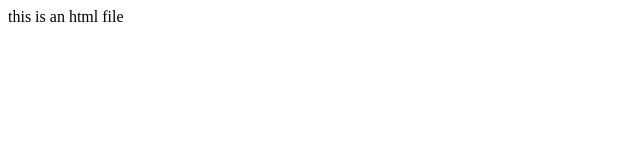
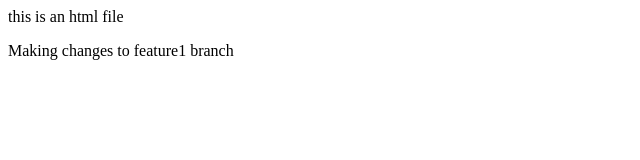
Before and after one commit to bhattmegha/localrepo, a plain HTML site: page index.html in a window 1280 px wide. Shown: the whole page, without its empty margins (0-640 px from the left). Drawn offline with Linux system fonts and the light colour scheme.

Commit message:
changes for feature1 branch this time
clear

:q
is done

```diff
--- a/index.html
+++ b/index.html
@@ -1 +1,2 @@
 <p>this is an html file</p>
+<p>Making changes to feature1 branch</p>
```
